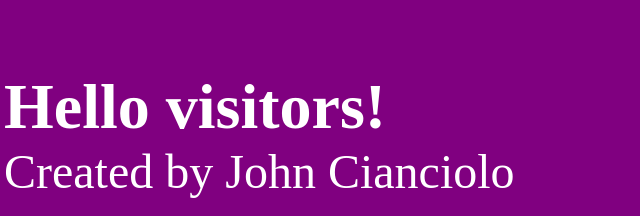
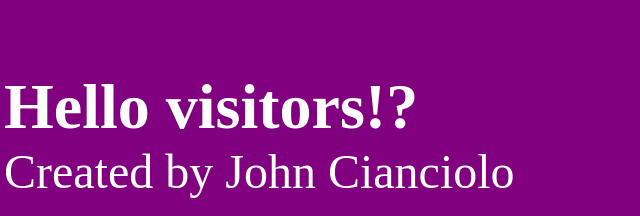
Before and after one commit to jcianciolo/gatsby-blog, a Gatsby site: page / in a window 1280 px wide. Shown: the part 206-422 px from the top of the page, 36-676 px from the left. Built offline with nearby package versions, Linux system fonts and the light colour scheme; Gatsby itself is replaced by a stand-in of ours.

Commit message:
homepage text test

```diff
--- a/src/pages/index.js
+++ b/src/pages/index.js
@@ -10,7 +10,7 @@
     <Layout>
       <section className={styles.header}>
         <div>
-          <h2>Hello visitors!</h2>
+          <h2>Hello visitors!?</h2>
           <h3>Created by John Cianciolo</h3>
           <p>March 2021</p>
           <Link className={styles.btn} to="/projects">My Projects</Link>
```
